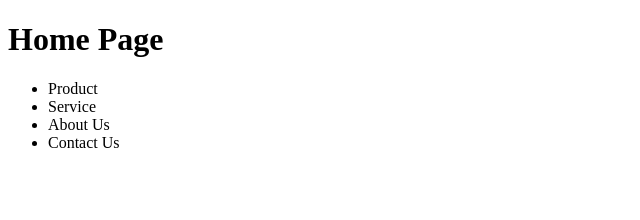
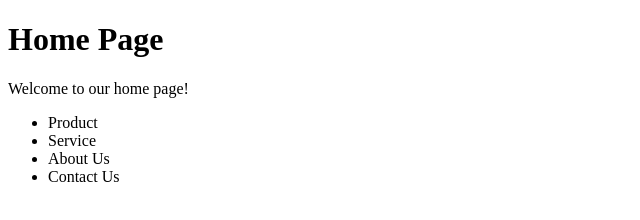
Before and after one commit to fr347377/Git-Repo, a plain HTML site: page index.html in a window 1280 px wide. Shown: the whole page, without its empty margins (0-640 px from the left). Drawn offline with Linux system fonts and the light colour scheme.

Commit message:
change index.html

```diff
--- a/index.html
+++ b/index.html
@@ -1,17 +1,25 @@
 <!DOCTYPE html>
 <html lang="en">
+
 <head>
     <meta charset="UTF-8">
     <meta name="viewport" content="width=device-width, initial-scale=1.0">
     <title>Home Page</title>
 </head>
+
 <body>
     <h1>Home Page</h1>
+    <p>Welcome to our home page!</p>
+    <div>
         <ul>
             <li>Product</li>
             <li>Service</li>
             <li>About Us</li>
             <li>Contact Us </li>
         </ul>
+    </div>
+
+
 </body>
+
 </html>
```
Lines whose indentation alone changed are shown as unchanged.
